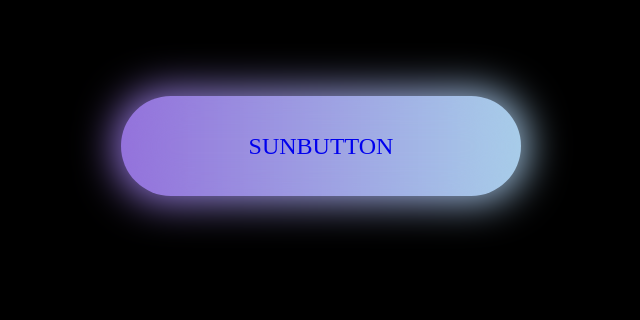
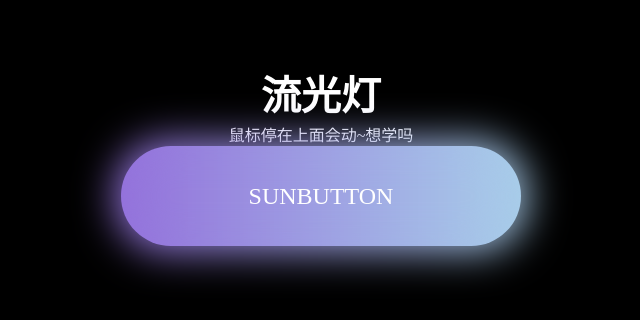
Before and after one commit to ruige233/ruige233.github.io, a plain HTML site: page index.html in a window 1280 px wide. Shown: the part 254-574 px from the top of the page, without its empty margins (319-959 px from the left). Drawn offline with Linux system fonts and the light colour scheme.

Commit message:
Update index.html

```diff
--- a/index.html
+++ b/index.html
@@ -4,24 +4,44 @@
     <meta charset="UTF-8">
     <meta name="viewport" content="width=device-width, initial-scale=1.0">
     <meta http-equiv="X-UA-Compatible" content="ie=edge">
-    <title>流光灯</title>
+    <title>帅气的流光灯，想学吗？</title>
     <style>
         *{
             margin: 0;
             padding: 0;
         }
         body{background-color:#000;}
+        .w{
+            width: 400px;
+            position: absolute;
+            top: 50%;
+            left: 50%;
+            transform: translate(-50%,-100%);
+
+        }
+        p{
+            color: #fff;
+            text-align: center;
+            font-size: 40px;
+            font-weight: bolder;
+        }
+        span{
+            color: #fff;
+            text-align: center;
+            display: block;
+        }
         a{
             text-decoration: none;
             position: absolute;
-            left:50%;
+            /* left:50%;
             top:50%;
-            transform: translate(-50%,-50%);
+            transform: translate(-50%,-50%); */
             font-size:24px;
             width: 400px;
             height: 100px;
             line-height: 100px;
             text-align: center;
+            color: #fff;
             background: linear-gradient(90deg,#9370DB,#AFEEEE,#FFA500,#9370DB);
             /* background:linear-gradient(90deg,#03a9f4,#f441a5,#ffeb3b,#03a9f4); */
             border-radius:50px;
@@ -57,6 +77,10 @@
     </style>
 </head>
 <body>
-    <a href="https://github.com/ruige233/ruige233.github.io">sunbutton</a>
+    <div class="w">
+        <p>流光灯</p>
+        <span>鼠标停在上面会动~想学吗</span>
+        <a href="javascript:;">sunbutton</a>
+    </div>
 </body>
 </html>
```
